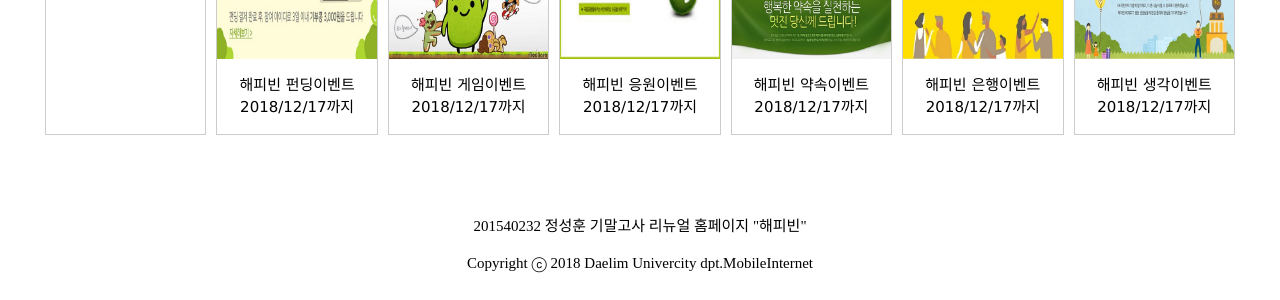
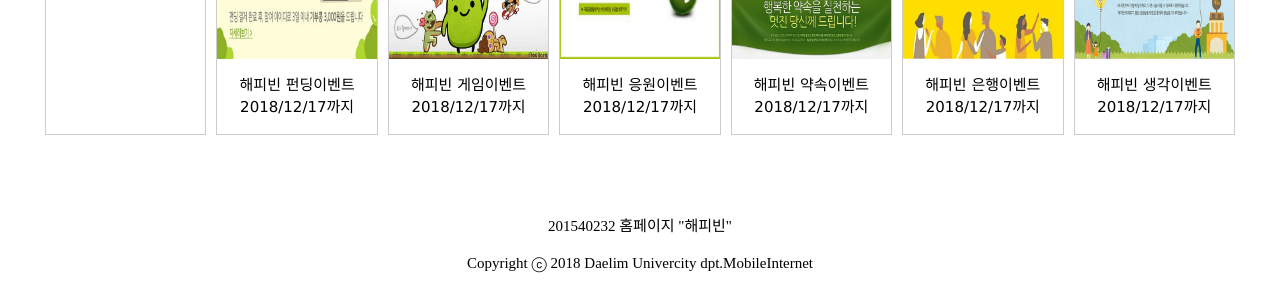
Before and after one commit to seonghunjung/jsh, a plain HTML site: page t44/main.html in a window 1280 px wide. Shown: the part 2650-2950 px from the top of the page. Drawn offline with nearby package versions, Linux system fonts and the light colour scheme; a web font is replaced by a local one.

Commit message:
Update main.html

```diff
--- a/t44/main.html
+++ b/t44/main.html
@@ -288,7 +288,7 @@
 
 
   <div class="footer">
-        <p>201540232 정성훈 기말고사 리뉴얼 홈페이지 "해피빈"</p>
+        <p>201540232  홈페이지 "해피빈"</p>
         <p>Copyright ⓒ 2018 Daelim Univercity dpt.MobileInternet</p>
     </div>
     </div>
```
